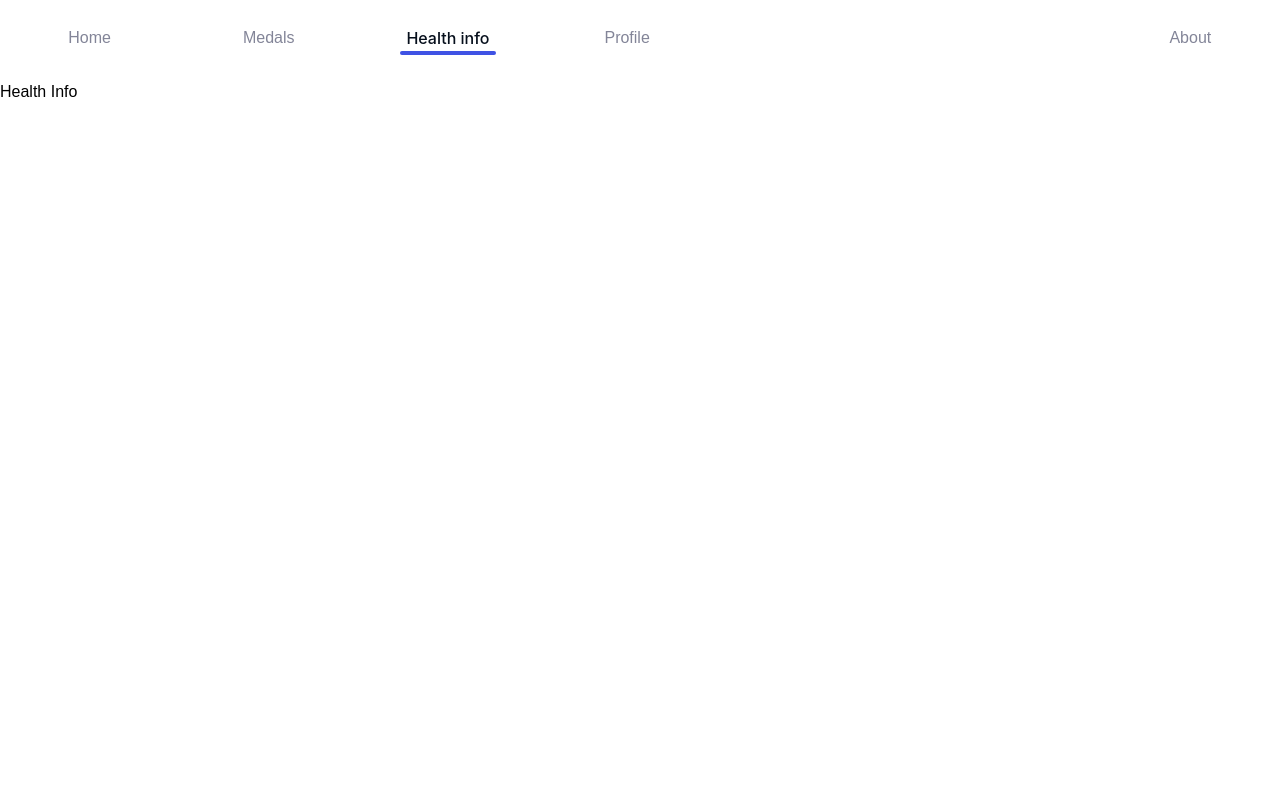
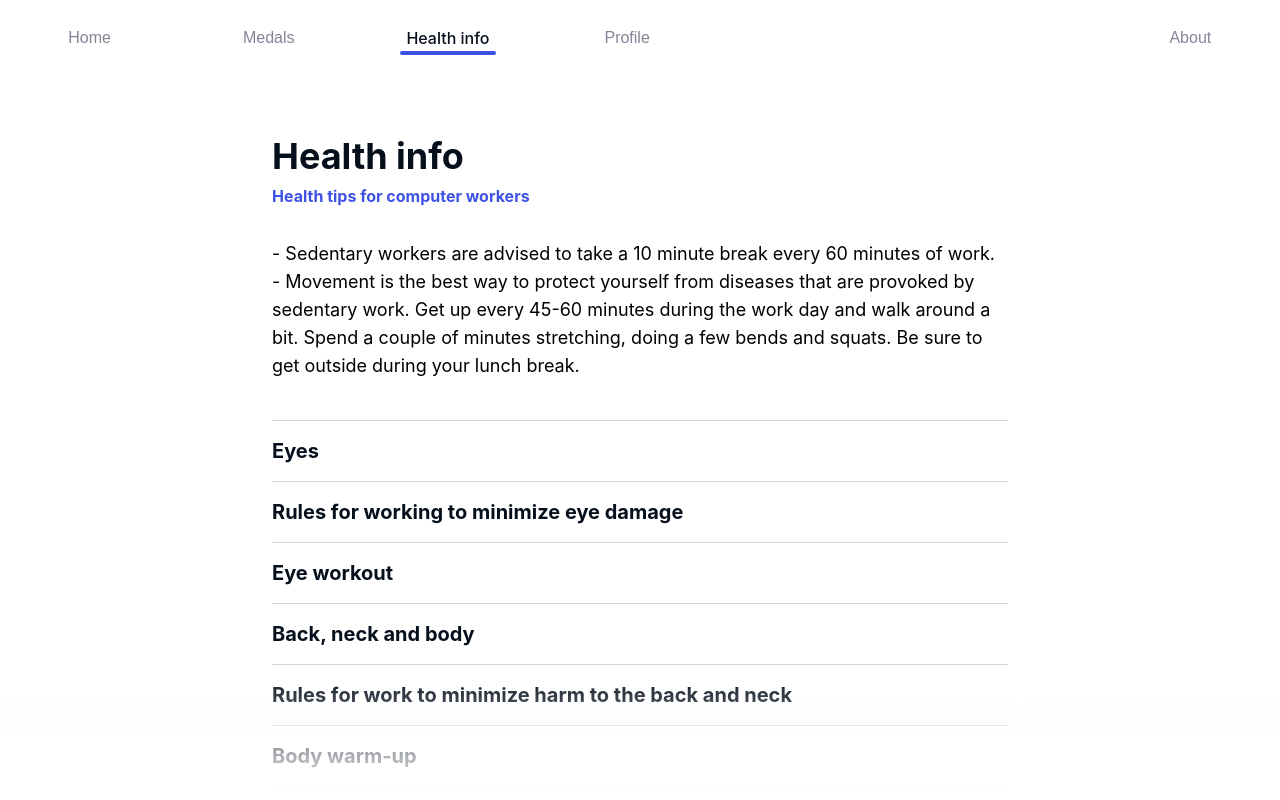
Before and after one commit to hard-tender-blade/Rest-Timer, a React (Create React App) app in the folder rest-timer/: page / in a window 1280 px wide. Both pictures are taken after a click on the button "Health info". Shown: the top 800 px of the page. Built offline with nearby package versions, Linux system fonts and the light colour scheme.

Commit message:
Added Health Info page content. Fixed navbar breaking X axis scroll when page becomes scrollable

```diff
--- a/rest-timer/src/components/components/NavBar.jsx
+++ b/rest-timer/src/components/components/NavBar.jsx
@@ -6,7 +6,7 @@ export default function NavBar(props) {
 
   //TODO chage code here
   return (
-    <div className="w-screen bg-white">
+    <div className="w-full bg-white">
       <div className="max-w-screen-2xl m-auto h-20 flex justify-around text-base text-grey-t font-intertight">
         <div className="w-24 m-auto text-center">
           <button
--- a/rest-timer/src/components/main-pages/HealthInfo.jsx
+++ b/rest-timer/src/components/main-pages/HealthInfo.jsx
@@ -1,7 +1,183 @@
-import React from "react";
+import React, { useState } from "react";
 
 export default function HealthInfo() {
-   return (
-     <div className="HealthInfo">Health Info</div>
-   );
+  const [showEyes, setShowEyes] = useState(false);
+  const [showRules, setShowRules] = useState(false);
+  const [showWorkout, setShowWorkout] = useState(false);
+  const [showBackNeck, setShowBackNeck] = useState(false);
+  const [showHarm, setShowHarm] = useState(false);
+  const [showBodyWarmup, setShowBodyWarmup] = useState(false);
+  const [showHands, setShowHands] = useState(false);
+  const [showHandsHarm, setShowHandsHarm] = useState(false);
+  const [showHandsWarmup, setShowHandsWarmup] = useState(false);
+
+  return (
+    <div className="HealthInfo w-full relative">
+      {/* separator */}
+      <div className="h-14"></div>
+
+      {/* content */}
+      {/* TODO: ADD TEXT TO ALL DROPDOWNS, ANIMATIONS, SCROLLBAR THINGY */}
+      <div className="max-w-3xl m-auto px-4">
+        <h2 className="font-inter text-4xl font-bold text-text-b">
+          Health info
+        </h2>
+
+        <h4 className="font-inter text-s font-bold text-dark-b mt-2">
+          Health tips for computer workers
+        </h4>
+        <p className="font-inter text-lg mt-8 text-dark-t">
+          - Sedentary workers are advised to take a 10 minute break every 60
+          minutes of work. - Movement is the best way to protect yourself from
+          diseases that are provoked by sedentary work. Get up every 45-60
+          minutes during the work day and walk around a bit. Spend a couple of
+          minutes stretching, doing a few bends and squats. Be sure to get
+          outside during your lunch break.
+        </p>
+
+        {/* clickable dropdowns, gray divs in between for separation */}
+
+        <div className="max-w-full h-px mt-10 bg-gray-300"></div>
+
+        {/* eyes */}
+        <h3
+          className="font-inter text-xl font-bold text-text-b mt-4 cursor-pointer"
+          onClick={() => setShowEyes(!showEyes)}
+        >
+          Eyes
+        </h3>
+        {/* dropdown func for eyes */}
+        {showEyes && (
+          <p className="font-inter text-lg mt-4 text-text-b">
+            - Good vision greatly affects the comfort of a person's life. In
+            order not to spoil it, you need to regularly do prevention.
+          </p>
+        )}
+        <div className="max-w-full h-px mt-4 bg-gray-300"></div>
+
+        {/* rules */}
+        <h3
+          className="font-inter text-xl font-bold text-text-b mt-4 cursor-pointer"
+          onClick={() => setShowRules(!showRules)}
+        >
+          Rules for working to minimize eye damage
+        </h3>
+        {/* dropdown func for rules */}
+        {showRules && (
+          <p className="font-inter text-lg mt-4 text-text-b">
+            Adjust screen brightnes
+            <br />- The brightness of the screen should match the brightness of
+            the surroundings. Otherwise, it will be unpleasant for the eyes to
+            adjust to different levels of brightness. <br />- Work at night with
+            only the room lights on, or place a table lamp behind the monitor.
+            <br />
+            <br />
+            Turn on night mode
+            <br />- Night mode replaces all cold tones with warm ones, which
+            makes it easier for your eyes to look at the screen.
+            <br />
+            <br />
+            Computer glasses
+            <br />- Like the night mode of the monitor, they block blue tones,
+            so the eyes are much more comfortable. They also muffle glare, for
+            which your eyes will thank you.
+          </p>
+        )}
+        <div className="max-w-full h-px mt-4 bg-gray-300"></div>
+
+        {/* workout */}
+        <h3
+          className="font-inter text-xl font-bold text-text-b mt-4 cursor-pointer"
+          onClick={() => setShowWorkout(!showWorkout)}
+        >
+          Eye workout
+        </h3>
+        {/* dropdown func for workout */}
+        {showWorkout && (
+          <p className="font-inter text-lg mt-4 text-text-b">a</p>
+        )}
+        <div className="max-w-full h-px mt-4 bg-gray-300"></div>
+
+        {/* back neck */}
+        <h3
+          className="font-inter text-xl font-bold text-text-b mt-4 cursor-pointer"
+          onClick={() => setShowBackNeck(!showBackNeck)}
+        >
+          Back, neck and body
+        </h3>
+        {/* dropdown func for back neck */}
+        {showBackNeck && (
+          <p className="font-inter text-lg mt-4 text-text-b">a</p>
+        )}
+        <div className="max-w-full h-px mt-4 bg-gray-300"></div>
+
+        {/* harm */}
+        <h3
+          className="font-inter text-xl font-bold text-text-b mt-4 cursor-pointer"
+          onClick={() => setShowHarm(!showHarm)}
+        >
+          Rules for work to minimize harm to the back and neck
+        </h3>
+        {/* dropdown func for back harm */}
+        {showHarm && <p className="font-inter text-lg mt-4 text-text-b">a</p>}
+        <div className="max-w-full h-px mt-4 bg-gray-300"></div>
+
+        {/* body warmup */}
+        <h3
+          className="font-inter text-xl font-bold text-text-b mt-4 cursor-pointer"
+          onClick={() => setShowBodyWarmup(!showBodyWarmup)}
+        >
+          Body warm-up
+        </h3>
+        {/* dropdown func for back warmup */}
+        {showBodyWarmup && (
+          <p className="font-inter text-lg mt-4 text-text-b">a</p>
+        )}
+        <div className="max-w-full h-px mt-4 bg-gray-300"></div>
+
+        {/* hands */}
+        <h3
+          className="font-inter text-xl font-bold text-text-b mt-4 cursor-pointer"
+          onClick={() => setShowHands(!showHands)}
+        >
+          Hands
+        </h3>
+        {/* dropdown func for back hands */}
+        {showHands && <p className="font-inter text-lg mt-4 text-text-b">a</p>}
+        <div className="max-w-full h-px mt-4 bg-gray-300"></div>
+
+        {/* hands harm */}
+        <h3
+          className="font-inter text-xl font-bold text-text-b mt-4 cursor-pointer"
+          onClick={() => setShowHandsHarm(!showHandsHarm)}
+        >
+          Rules for work to minimize harm to the hands
+        </h3>
+        {/* dropdown func for back hands harm */}
+        {showHandsHarm && (
+          <p className="font-inter text-lg mt-4 text-text-b">a</p>
+        )}
+        <div className="max-w-full h-px mt-4 bg-gray-300"></div>
+
+        {/* hands warmup */}
+        <h3
+          className="font-inter text-xl font-bold text-text-b mt-4 cursor-pointer"
+          onClick={() => setShowHandsWarmup(!showHandsWarmup)}
+        >
+          Hands warm-up
+        </h3>
+        {/* dropdown func for back hands hands warmup*/}
+        {showHandsWarmup && (
+          <p className="font-inter text-lg mt-4 text-text-b">a</p>
+        )}
+        <div className="max-w-full h-px mt-4 bg-gray-300"></div>
+      </div>
+
+      {/* separator */}
+      <div className="h-16"></div>
+
+      {/* fadeout */}
+      <div className="fixed bottom-0 w-full h-32 bg-gradient-to-t from-white" />
+    </div>
+  );
 }
```
